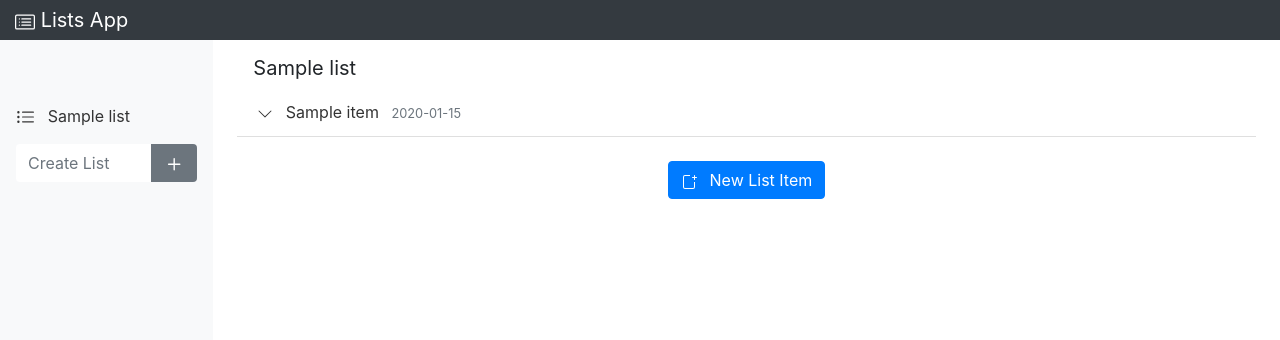
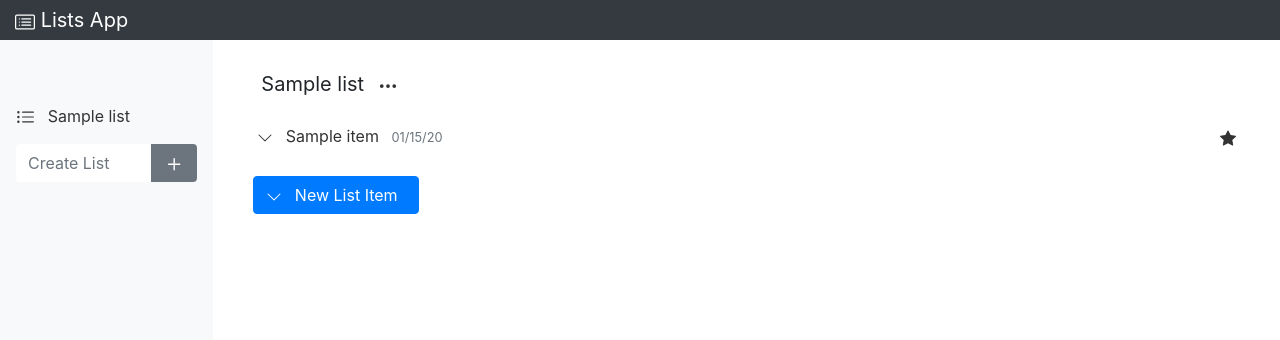
Before and after one commit to soupss/lists-app, a Flask app: template flaskr/templates/home.html in a window 1280 px wide. Shown: the top 340 px of the page. Run offline with Flask 2, Linux system fonts and the light colour scheme; the template is opened without the code that fills it: values that come from a table or form of the project are taken from there, others are empty; tables that the repository leaves empty hold one stand-in row (values such as "Sample post"); some libraries are stand-ins or nearby versions.

Commit message:
styling, working on:
+ favourite list items
+ rename/delete list with list option dropdown

```diff
--- a/flaskr/models.py
+++ b/flaskr/models.py
@@ -1,5 +1,6 @@
 from flaskr import db
 from datetime import datetime
+from sqlalchemy.sql import expression
 
 
 class List(db.Model):
@@ -17,7 +18,9 @@ class Item(db.Model):
     description = db.Column(db.Text, nullable=True)
     date_posted = db.Column(db.DateTime(), nullable=False,
                             default=datetime.utcnow)
+    favorite = db.Column(db.Boolean, nullable=False,
+                         server_default=expression.false())
     list_id = db.Column(db.Integer, db.ForeignKey('list.id'), nullable=False)
 
     def __repr__(self):
-        return f"<Item('{self.title}', '{self.date_posted}', '{self.list_id}')>"
+        return f"<Item('{self.title}', '{self.date_posted}', '{self.favorite}', '{self.list_id}')>"
--- a/flaskr/static/main.css
+++ b/flaskr/static/main.css
@@ -16,6 +16,43 @@
     padding: 0;
 }
 
+a {
+    outline: none;
+}
+
+a.nav-link:hover {
+    background-color: white;
+}
+
 li.nav-item:first-child {
     margin-top: 40px;
 }
+
+a:last-child li.list-group-item {
+    border-bottom: none;
+}
+
+li.list-group-item:hover {
+    background-color: #f8f9fa;
+}
+
+.dropdown-toggle {
+    color: #333;
+}
+
+.dropdown-toggle:after {
+    content: none !important;
+}
+
+.dropdown-toggle:hover {
+    text-decoration: none;
+    color: grey;
+}
+
+#rename:hover {
+    color: #ffad33;
+}
+
+#delete:hover {
+    color: #ff3333;
+}
--- a/flaskr/templates/home.html
+++ b/flaskr/templates/home.html
@@ -7,13 +7,11 @@
 		<ul class="nav flex-column sidebar-list">
 		    {% for list in lists %}
 		    <li class="nav-item">
-			<a class="nav-link" href="/{{ list.id }}" style="color: #333;">
-			    <span class="mr-2">
-				<svg class="bi bi-list-ul" width="1.2em" height="1.2em" viewBox="0 0 16 16" fill="currentColor" xmlns="http://www.w3.org/2000/svg">
-				    <path fill-rule="evenodd" d="M5 11.5a.5.5 0 01.5-.5h9a.5.5 0 010 1h-9a.5.5 0 01-.5-.5zm0-4a.5.5 0 01.5-.5h9a.5.5 0 010 1h-9a.5.5 0 01-.5-.5zm0-4a.5.5 0 01.5-.5h9a.5.5 0 010 1h-9a.5.5 0 01-.5-.5zm-3 1a1 1 0 100-2 1 1 0 000 2zm0 4a1 1 0 100-2 1 1 0 000 2zm0 4a1 1 0 100-2 1 1 0 000 2z" clip-rule="evenodd"/>
-				</svg>
-			    </span>
-			    {{ list.name }}
+			<a class="nav-link" href="{{ url_for('list', id=list.id) }}" style="color: #333;">
+			    <svg class="bi bi-list-ul" width="1.2em" height="1.2em" viewBox="0 0 16 16" fill="currentColor" xmlns="http://www.w3.org/2000/svg">
+				<path fill-rule="evenodd" d="M5 11.5a.5.5 0 01.5-.5h9a.5.5 0 010 1h-9a.5.5 0 01-.5-.5zm0-4a.5.5 0 01.5-.5h9a.5.5 0 010 1h-9a.5.5 0 01-.5-.5zm0-4a.5.5 0 01.5-.5h9a.5.5 0 010 1h-9a.5.5 0 01-.5-.5zm-3 1a1 1 0 100-2 1 1 0 000 2zm0 4a1 1 0 100-2 1 1 0 000 2zm0 4a1 1 0 100-2 1 1 0 000 2z" clip-rule="evenodd"/>
+			    </svg>
+			    <span class="ml-2"> {{ list.name }} </span>
 			</a>
 		    </li>
 		    {% endfor %}
@@ -36,52 +34,96 @@
 	    </div>
 	</nav>
 	<main class="col-md-9 ml-sm-auto col-lg-10 pt-3 px-4" role="main">
-	    <h5 class="ml-3 font-weight-normal">
-		{{ selected_list.name }}
+	    {% if not selected_list %}
+	    <div class="alert alert-warning" role="alert">
+		No list selected
+	    </div>
+	    {% else %}
+	    <h5 class="m-3 font-weight-normal">
+		<span class="m-2">{{ selected_list.name }}</span>
+		<div class="dropdown d-inline">
+		    <a class="dropdown-toggle" href="#" role="button" id="dropdownMenuLink" data-toggle="dropdown" aria-haspopup="true" aria-expanded="false">
+			<svg class="bi bi-three-dots" width="1em" height="1em" viewBox="0 0 16 16" fill="currentColor" xmlns="http://www.w3.org/2000/svg">
+			    <path fill-rule="evenodd" d="M3 9.5a1.5 1.5 0 110-3 1.5 1.5 0 010 3zm5 0a1.5 1.5 0 110-3 1.5 1.5 0 010 3zm5 0a1.5 1.5 0 110-3 1.5 1.5 0 010 3z" clip-rule="evenodd"/>
+			</svg>
+		    </a>
+
+		    <div class="dropdown-menu" aria-labelledby="dropdownMenuLink">
+			<span class="dropdown-item-text text-center" href="#">List Options</span>
+			<div class="dropdown-divider"></div>
+			<a class="dropdown-item" id="rename" href="#">
+			    <!-- Pen icon -->
+			    <svg class="bi bi-pencil" width="1em" height="1em" viewBox="0 0 16 16" fill="currentColor" xmlns="http://www.w3.org/2000/svg">
+				<path fill-rule="evenodd" d="M11.293 1.293a1 1 0 011.414 0l2 2a1 1 0 010 1.414l-9 9a1 1 0 01-.39.242l-3 1a1 1 0 01-1.266-1.265l1-3a1 1 0 01.242-.391l9-9zM12 2l2 2-9 9-3 1 1-3 9-9z" clip-rule="evenodd"/>
+				<path fill-rule="evenodd" d="M12.146 6.354l-2.5-2.5.708-.708 2.5 2.5-.707.708zM3 10v.5a.5.5 0 00.5.5H4v.5a.5.5 0 00.5.5H5v.5a.5.5 0 00.5.5H6v-1.5a.5.5 0 00-.5-.5H5v-.5a.5.5 0 00-.5-.5H3z" clip-rule="evenodd"/>
+			    </svg>
+			    <small class="text-muted">Rename</small>
+			</a>
+			<a class="dropdown-item" id="delete" href="#">
+			    <!-- Trash bin icon -->
+			    <svg class="bi bi-trash" width="1em" height="1em" viewBox="0 0 16 16" fill="currentColor" xmlns="http://www.w3.org/2000/svg">
+				<path d="M5.5 5.5A.5.5 0 016 6v6a.5.5 0 01-1 0V6a.5.5 0 01.5-.5zm2.5 0a.5.5 0 01.5.5v6a.5.5 0 01-1 0V6a.5.5 0 01.5-.5zm3 .5a.5.5 0 00-1 0v6a.5.5 0 001 0V6z"/>
+				<path fill-rule="evenodd" d="M14.5 3a1 1 0 01-1 1H13v9a2 2 0 01-2 2H5a2 2 0 01-2-2V4h-.5a1 1 0 01-1-1V2a1 1 0 011-1H6a1 1 0 011-1h2a1 1 0 011 1h3.5a1 1 0 011 1v1zM4.118 4L4 4.059V13a1 1 0 001 1h6a1 1 0 001-1V4.059L11.882 4H4.118zM2.5 3V2h11v1h-11z" clip-rule="evenodd"/>
+			    </svg>
+			    <small class="text-muted">Delete</small>
+			</a>
+		    </div>
+		</div>
 	    </h5>
 	    <ul class="list-group list-group-flush">
 		{% if selected_list.items %}
 		{% for item in selected_list.items %}
 		<a class="text-decoration-none" data-toggle="collapse" href="#id{{ item.id}}" aria-expanded="false" aria-controls="id{{ item.id}}" style="color: #333;">
 		    <li class="list-group-item">
-			<span class="mr-2">
+			<span class="mr-2">  <!-- dropdown icon -->
 			    {% if item.description %}
 			    <svg class="bi bi-chevron-down" width="1em" height="1em" viewBox="0 0 16 16" fill="currentColor" xmlns="http://www.w3.org/2000/svg">
 				<path fill-rule="evenodd" d="M1.646 4.646a.5.5 0 01.708 0L8 10.293l5.646-5.647a.5.5 0 01.708.708l-6 6a.5.5 0 01-.708 0l-6-6a.5.5 0 010-.708z" clip-rule="evenodd"/>
 			    </svg>
 			    {% else %}
-			    <svg class="bi bi-dash" width="1em" height="1em" viewBox="0 0 16 16" fill="currentColor" xmlns="http://www.w3.org/2000/svg">
+			    <svg class="bi bi-dash" width="1em" height="1em" viewBox="0 0 16 16" fill="grey" xmlns="http://www.w3.org/2000/svg">
 				<path fill-rule="evenodd" d="M3.5 8a.5.5 0 01.5-.5h8a.5.5 0 010 1H4a.5.5 0 01-.5-.5z" clip-rule="evenodd"/>
 			    </svg>
 			    {% endif %}
 			</span>
 			<span class="pr-2">{{ item.title }}</span>
-			<small class="text-muted">{{ item.date_posted.strftime('%Y-%m-%d') }}</small>
+			<small class="text-muted" data-toggle="tooltip" data-placement="top" title="{{ item.date_posted.strftime('%X') }}">
+			    {{ item.date_posted.strftime('%x') }}
+			</small>
+			<span class="float-right">  <!-- star icon -->
+			    {% if item.favorite %}
+			    <svg class="bi bi-star-fill" width="1em" height="1em" viewBox="0 0 16 16" fill="currentColor" xmlns="http://www.w3.org/2000/svg">
+				<path d="M3.612 15.443c-.386.198-.824-.149-.746-.592l.83-4.73L.173 6.765c-.329-.314-.158-.888.283-.95l4.898-.696L7.538.792c.197-.39.73-.39.927 0l2.184 4.327 4.898.696c.441.062.612.636.283.95l-3.523 3.356.83 4.73c.078.443-.36.79-.746.592L8 13.187l-4.389 2.256z"/>
+			    </svg>
+			    {% else %}
+			    <svg class="bi bi-star" width="1em" height="1em" viewBox="0 0 16 16" fill="currentColor" xmlns="http://www.w3.org/2000/svg">
+				<path fill-rule="evenodd" d="M2.866 14.85c-.078.444.36.791.746.593l4.39-2.256 4.389 2.256c.386.198.824-.149.746-.592l-.83-4.73 3.523-3.356c.329-.314.158-.888-.283-.95l-4.898-.696L8.465.792a.513.513 0 00-.927 0L5.354 5.12l-4.898.696c-.441.062-.612.636-.283.95l3.523 3.356-.83 4.73zm4.905-2.767l-3.686 1.894.694-3.957a.565.565 0 00-.163-.505L1.71 6.745l4.052-.576a.525.525 0 00.393-.288l1.847-3.658 1.846 3.658a.525.525 0 00.393.288l4.052.575-2.906 2.77a.564.564 0 00-.163.506l.694 3.957-3.686-1.894a.503.503 0 00-.461 0z" clip-rule="evenodd"/>
+			    </svg>
+			    {% endif %}
+			</span>
 			{% if item.description %}
 			<div class="collapse" id="id{{ item.id}}">
-			    <p>{{ item.description }}</p>
+			    <p class="mt-3 mb-0">{{ item.description }}</p>
 			</div>
 			{% endif %}
 		    </li>
 		</a>
 		{% endfor %}
 		{% else %}
-		<p><em>This list is empty</em></p>
+		<div class="alert alert-primary m-3" role="alert">This list is empty</div>
 		{% endif %}
 	    </ul>
 	    <form method='POST'>
-		<p class="mt-4 text-center">
-		    <button class="btn btn-primary" type="button" data-toggle="collapse" data-target="#createItemCard" aria-expanded="false" aria-controls="createItemCard">
-			<svg class="bi bi-file-plus" width="1em" height="1em" viewBox="0 0 16 16" fill="currentColor" xmlns="http://www.w3.org/2000/svg">
-			    <path d="M9 1H4a2 2 0 00-2 2v10a2 2 0 002 2h8a2 2 0 002-2V8h-1v5a1 1 0 01-1 1H4a1 1 0 01-1-1V3a1 1 0 011-1h5V1z"/>
-			    <path fill-rule="evenodd" d="M13.5 1a.5.5 0 01.5.5v2a.5.5 0 01-.5.5h-2a.5.5 0 010-1H13V1.5a.5.5 0 01.5-.5z" clip-rule="evenodd"/>
-			    <path fill-rule="evenodd" d="M13 3.5a.5.5 0 01.5-.5h2a.5.5 0 010 1H14v1.5a.5.5 0 01-1 0v-2z" clip-rule="evenodd"/>
+		<p>
+		    <button class="btn btn-primary m-3" type="button" data-toggle="collapse" data-target="#createItemCard" aria-expanded="false" aria-controls="createItemCard">
+			<svg class="bi bi-chevron-down" width="1em" height="1em" viewBox="0 0 16 16" fill="currentColor" xmlns="http://www.w3.org/2000/svg">
+			    <path fill-rule="evenodd" d="M1.646 4.646a.5.5 0 01.708 0L8 10.293l5.646-5.647a.5.5 0 01.708.708l-6 6a.5.5 0 01-.708 0l-6-6a.5.5 0 010-.708z" clip-rule="evenodd"/>
 			</svg>
-			<span class="ml-2">New List Item</span>
+			<span class="m-2">New List Item</span>
 		    </button>
 		</p>
-		<div class="collapse" id="createItemCard">
-		    <div class="card card-body mx-auto" style="width: 60%;">
+		<div class="collapse ml-3" id="createItemCard">
+		    <div class="card card-body" style="width: 60%;">
 			<div class="form-group">
 			    <label for="title">Title</label>
 			    <input type="text" class="form-control" placeholder="Enter title" name="title" id="title" required>
@@ -91,13 +133,19 @@
 			    <textarea class="form-control" placeholder="Enter description" name="description" id="description" rows="2"></textarea>
 			    <small class="form-text text-muted">Description is optional</small>
 			</div>
-			<button class="btn btn-primary" type="submit">
+			<button class="btn btn-primary mx-auto" type="submit">
+			    <svg class="bi bi-file-plus" width="1em" height="1em" viewBox="0 0 16 16" fill="currentColor" xmlns="http://www.w3.org/2000/svg">
+				<path d="M9 1H4a2 2 0 00-2 2v10a2 2 0 002 2h8a2 2 0 002-2V8h-1v5a1 1 0 01-1 1H4a1 1 0 01-1-1V3a1 1 0 011-1h5V1z"/>
+				<path fill-rule="evenodd" d="M13.5 1a.5.5 0 01.5.5v2a.5.5 0 01-.5.5h-2a.5.5 0 010-1H13V1.5a.5.5 0 01.5-.5z" clip-rule="evenodd"/>
+				<path fill-rule="evenodd" d="M13 3.5a.5.5 0 01.5-.5h2a.5.5 0 010 1H14v1.5a.5.5 0 01-1 0v-2z" clip-rule="evenodd"/>
+			    </svg>
 			    <span class="pl-1">Create Item</span>
 			</button>
 		    </div>
 		</div>
 	    </form>
 	</main>
+	{% endif %}
     </div>
 </div>
 {% endblock %}
--- a/flaskr/templates/layout.html
+++ b/flaskr/templates/layout.html
@@ -3,23 +3,16 @@
     <meta charset="utf-8">
     <meta name="viewport" content="width=device-width, initial-scale=1, shrink-to-fit=no">
 
-    <!-- Bootstrap -->
-    <link rel="stylesheet" href="https://stackpath.bootstrapcdn.com/bootstrap/4.4.1/css/bootstrap.min.css" integrity="sha384-Vkoo8x4CGsO3+Hhxv8T/Q5PaXtkKtu6ug5TOeNV6gBiFeWPGFN9MuhOf23Q9Ifjh" crossorigin="anonymous">
-    <script src="https://stackpath.bootstrapcdn.com/bootstrap/4.4.1/js/bootstrap.min.js" integrity="sha384-wfSDF2E50Y2D1uUdj0O3uMBJnjuUD4Ih7YwaYd1iqfktj0Uod8GCExl3Og8ifwB6" crossorigin="anonymous"></script>
+    <!-- Bootstrap --> <link rel="stylesheet" href="https://stackpath.bootstrapcdn.com/bootstrap/4.4.1/css/bootstrap.min.css" integrity="sha384-Vkoo8x4CGsO3+Hhxv8T/Q5PaXtkKtu6ug5TOeNV6gBiFeWPGFN9MuhOf23Q9Ifjh" crossorigin="anonymous">
 
     <!-- Custom CSS -->
     <link rel="stylesheet" href="../static/main.css">
 
     <title>Todo App</title>
 
-    <!-- Bootstrap JS -->
     <script src="https://code.jquery.com/jquery-3.4.1.slim.min.js" integrity="sha384-J6qa4849blE2+poT4WnyKhv5vZF5SrPo0iEjwBvKU7imGFAV0wwj1yYfoRSJoZ+n" crossorigin="anonymous"></script>
-    <!-- Bootstrap Popper.js -->
-    <script src="https://cdn.jsdelivr.net/npm/popper.js@1.16.0/dist/umd/popper.min.js" integrity="sha384-q6e9rhvbiyzfjoft+2mjbhaewldlvi9ioyy5n3zv9zzttmi3uksdqrvvoxmfooao" crossorigin="anonymous"></script>
-    <!-- Bootstrap jQuery -->
+    <script src="https://cdn.jsdelivr.net/npm/popper.js@1.16.0/dist/umd/popper.min.js" integrity="sha384-Q6E9RHvbIyZFJoft+2mJbHaEWldlvI9IOYy5n3zV9zzTtmI3UksdQRVvoxMfooAo" crossorigin="anonymous"></script>
     <script src="https://stackpath.bootstrapcdn.com/bootstrap/4.4.1/js/bootstrap.min.js" integrity="sha384-wfSDF2E50Y2D1uUdj0O3uMBJnjuUD4Ih7YwaYd1iqfktj0Uod8GCExl3Og8ifwB6" crossorigin="anonymous"></script>
-    <!-- Font Awesome -->
-    <script src="https://kit.fontawesome.com/9349fc5a1a.js" crossorigin="anonymous"></script>
 </head>
 <body>
     <nav class="navbar navbar-dark sticky-top bg-dark flex-md-nowrap p-0">
```
Also changed, not shown: TODO.md (+6 -1 lines), flaskr/routes.py (+11 -6 lines).
